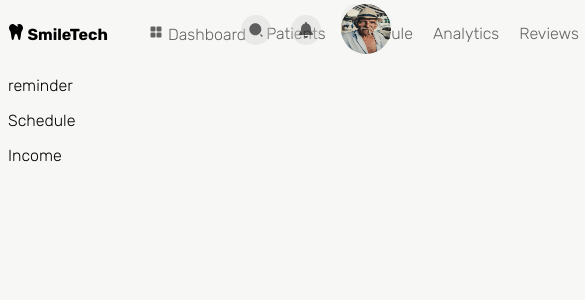
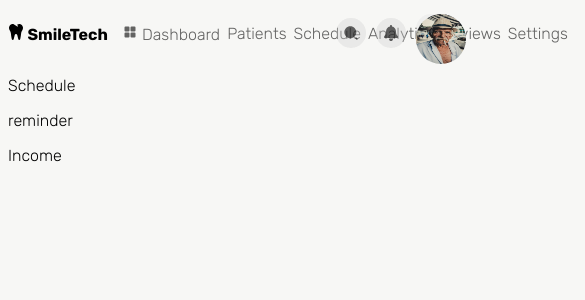
Before and after one commit to RichardJeanBaptiste/SmileTech, a React (Vite) app: page / in a window 390 px wide. Shown: the top 300 px of the page, 585 px wide, since content can reach past the window. Built offline with nearby package versions, Linux system fonts and the light colour scheme.

Commit message:
added responsive stylings to tablet/laptop screens

```diff
--- a/src/App.tsx
+++ b/src/App.tsx
@@ -10,8 +10,9 @@ function App() {
   return (
     <>
       <Navbar/>
+      <Schedule/>
       <Reminder/>
-      <Schedule/>
+
       <Income/>
     </>
   )
--- a/src/components/Navbar/navbar.css
+++ b/src/components/Navbar/navbar.css
@@ -13,26 +13,27 @@
 }
 
 .container p:hover {
-    color: rgb(100, 156, 251);
+    color: rgb(28, 74, 153);
 }
 
 .divider {
     width: 1.5px;
-    height: 24px;
+    height: 35px;
     background-color: gray;
     border-style: solid;
     border-width: 0px;
     border-radius: 5px;
     border-color: lightgrey;
-    margin-top: .90%;
+    margin-top: .7%;
 }
 
 .endnav{
     position: absolute;
     display: flex;
     flex-direction: row;
-    top: 13%;
-    right: 7%;
+    top: 20%;
+    width: 11%;
+    right: 0%;
     gap: 20px;
 }
 
@@ -60,3 +61,25 @@
 .avi_container:hover {
     cursor: pointer;
 }
+
+@media only screen and (max-width: 1024px){
+    .container {
+        gap: 7px;
+    }
+
+    .endnav {
+        top: 20%;
+        width: 12%;
+        right: 0.5%;
+        gap: 7px;
+    }
+}
+
+@media only screen and (max-width: 768px){
+    .endnav {
+        top: 20%;
+        width: 13%;
+        right: 3%;
+        gap: 10px;
+    }
+}
```
